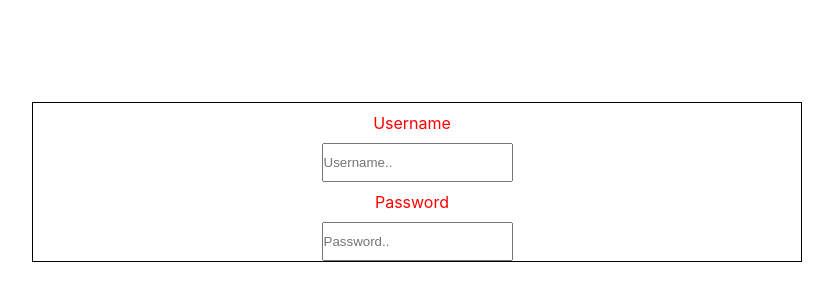
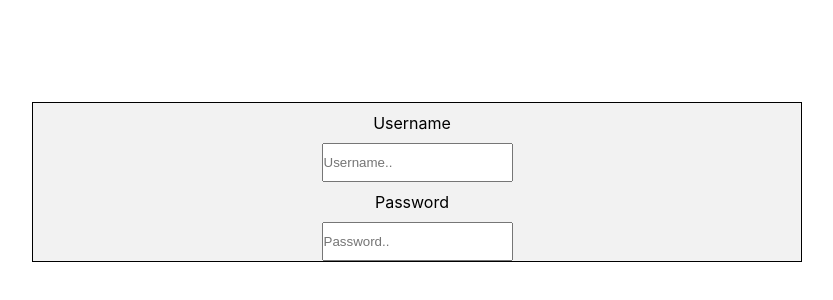
Before and after one commit to diegoguardiola/Milestone-Project-3, a React (Create React App) app in the folder front-end/: page / in a window 1280 px wide. Shown: the part 218-518 px from the top of the page, without its empty margins (223-1056 px from the left). Built offline with nearby package versions, Linux system fonts and the light colour scheme.

Commit message:
Added the component for react-router and adjusted the sass for it

```diff
--- a/front-end/package.json
+++ b/front-end/package.json
@@ -8,9 +8,9 @@
     "@testing-library/user-event": "^13.5.0",
     "react": "^18.2.0",
     "react-dom": "^18.2.0",
+    "react-router-dom": "^6.11.1",
     "react-scripts": "5.0.1",
     "sass": "^1.62.1",
-    "typescript": "^5.0.4",
     "web-vitals": "^2.1.4"
   },
   "scripts": {
--- a/front-end/src/App.js
+++ b/front-end/src/App.js
@@ -1,27 +1,16 @@
-import logo from './logo.svg';
-// import './App.css';
 
-import './scss/styles.scss'
+import {BrowserRouter as Router, Routes, Route} from 'react-router-dom'
+import Home from './pages/Home';
 
 function App() {
   return (
-    <div className="Main">
-      <div className='login'>
-        <form>
-          <div>
-            <label for='user'>Username</label>
-          </div>
-          <div>
-            <input type='text' id='user' name='username' placeholder='Username..'></input>
-          </div>
-          <div>
-            <label for='password'>Password</label>
-          </div>
-          <div>
-            <input type='text' id='password' name='password' placeholder='Password..'></input>
-          </div>
-        </form>
-      </div>
+    <div>
+      <Router>
+        <Routes>
+          <Route path='/' element={<Home />}></Route>
+
+        </Routes>
+      </Router>
     </div>
   );
 }
--- /dev/null
+++ b/front-end/src/pages/Home.js
@@ -0,0 +1,23 @@
+import React from 'react'
+import '../scss/styles.scss'
+
+export default function Home() {
+  return (
+    <div className='login'>
+    <form>
+      <div>
+        <label htmlFor='user'>Username</label>
+      </div>
+      <div>
+        <input type='text' id='user' name='username' placeholder='Username..'></input>
+      </div>
+      <div>
+        <label htmlFor='password'>Password</label>
+      </div>
+      <div>
+        <input type='text' id='password' name='password' placeholder='Password..'></input>
+      </div>
+    </form>
+    </div>
+  )
+}
--- a/front-end/src/scss/styles.scss
+++ b/front-end/src/scss/styles.scss
@@ -1,17 +1,14 @@
 @import "utilities";
 @import "colors";
 
-.Main {
-    text-align: center;
-    background-color: $primarybackground;
-    color: red;
 .login{
   border: 1px solid black;
   width: 60%;
+  text-align: center;
+  background-color: $primarybackground;
   @include setcenter;
   label, input{
     padding: 10px 10px 10px 0;
     display: inline-block;
   }
 }
-  }
```
Also changed, not shown: 1 other file (tests, documents, lock files or other folders). Lines whose indentation alone changed are shown as unchanged.
